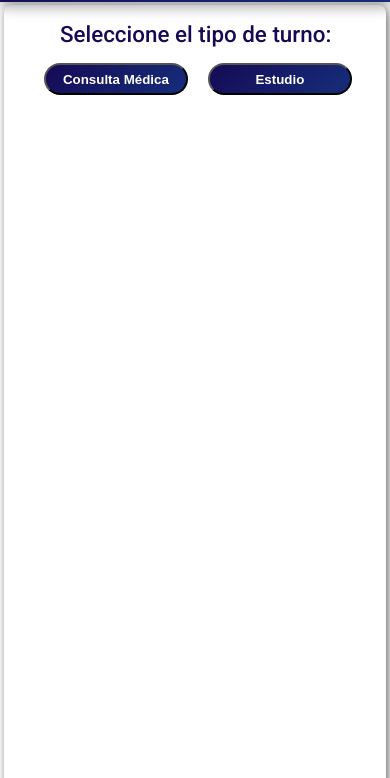
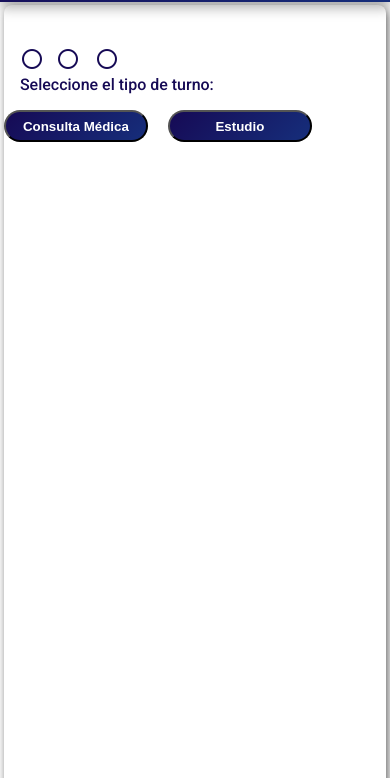
Before and after one commit to DieEmaContreras/Visualizacion-e-Interfaces, a plain HTML site: page Maquetado Interfaces/Primeras Aproximaciones/solicitudTurno.html in a window 390 px wide. Shown: the part 66-844 px from the top of the page. Drawn offline with nearby package versions, Linux system fonts and the light colour scheme.

Commit message:
mas cambios

```diff
--- a/Maquetado Interfaces/Primeras Aproximaciones/solicitudTurno.html
+++ b/Maquetado Interfaces/Primeras Aproximaciones/solicitudTurno.html
@@ -14,7 +14,7 @@
         href="https://fonts.googleapis.com/css2?family=Roboto:ital,wght@0,100;0,300;0,400;0,500;0,700;0,900;1,100;1,300;1,400;1,500;1,700;1,900&display=swap"
         rel="stylesheet">
     <link rel="stylesheet" href="https://cdnjs.cloudflare.com/ajax/libs/font-awesome/5.15.4/css/all.min.css">
-
+    <link rel="stylesheet" href="https://fonts.googleapis.com/css2?family=Material+Symbols+Outlined:opsz,wght,FILL,GRAD@20..48,100..700,0..1,-50..200&icon_names=radio_button_unchecked" />
 </head>
 
 <body>
@@ -79,6 +79,15 @@
             <article class="box-turnos-article">
 
                 <div id="step1" class="step active">
+                    <span class="material-symbols-outlined relleno">
+                        radio_button_unchecked
+                    </span>
+                    <span class="material-symbols-outlined">
+                        radio_button_unchecked
+                    </span>
+                    <span class="material-symbols-outlined">
+                        radio_button_unchecked
+                    </span>
                     <h2 class="primerPaso">Seleccione el tipo de turno:</h2>
                     <button onclick="selectOption('consulta')" class="button" id="BotonCM">Consulta Médica</button>
                     <button onclick="selectOption('estudio')" class="button">Estudio</button>
@@ -91,6 +100,15 @@
                         <i class="fa fa-arrow-left"></i>
                         <span>Volver</span>
                     </button>
+                    <span class="material-symbols-outlined relleno">
+                        radio_button_unchecked
+                    </span>
+                    <span class="material-symbols-outlined relleno">
+                        radio_button_unchecked
+                    </span>
+                    <span class="material-symbols-outlined">
+                        radio_button_unchecked
+                    </span>
                     <h2 id="searchTitle"></h2>
                     <input list="optionsList" id="searchInput" placeholder="Escriba aquí..."
                         onchange="handleDatalistSelection()">
@@ -104,6 +122,15 @@
                         <i class="fa fa-arrow-left"></i>
                         <span>Volver</span>
                     </button>
+                    <span class="material-symbols-outlined relleno">
+                        radio_button_unchecked
+                    </span>
+                    <span class="material-symbols-outlined relleno">
+                        radio_button_unchecked
+                    </span>
+                    <span class="material-symbols-outlined relleno">
+                        radio_button_unchecked
+                    </span>
                     <h2>Turnos disponibles:</h2>
                     <div id="turnosContainer"></div>
                 </div>
@@ -119,6 +146,10 @@
                 </div>
                 <!-- Confirmación -->
                 <div id="confirmation" class="step">
+                    <button class="back-button" onclick="goBack('step3')">
+                        <i class="fa fa-arrow-left"></i>
+                        <span>Volver</span>
+                    </button>
                     <h2 id="confirmationMessage">Resumen del turno</h2>
                     <div id="turnoSummary" class="summary-card">
                         <!-- El resumen del turno se genera dinámicamente -->
--- a/Maquetado Interfaces/Primeras Aproximaciones/turnos.css
+++ b/Maquetado Interfaces/Primeras Aproximaciones/turnos.css
@@ -240,11 +240,11 @@ body {
   background: none;
   border: none;
   color: #160a55;
-  /* Azul como el botón "Entendido" */
-  font-size: 20px;
+  font-size: 1rem;
   cursor: pointer;
   display: flex;
   align-items: center;
+  margin-bottom: 1.5rem;
 }
 
 .back-button:hover {
@@ -309,9 +309,32 @@ body {
 }
 
 #searchInput {
+  margin-top: 0.2rem;
   width: 20rem;
+  height: 1.3rem;
 }
 
+.material-symbols-outlined {
+  font-variation-settings:
+  'wght' 400,
+  'GRAD' 0,
+  'opsz' 24;
+  color: #160a55;
+  margin-right: 0.7rem;
+}
+
+.material-symbols-outlined.relleno {
+  font-variation-settings:
+    'FILL' 1, /* Relleno */
+    'wght' 400,
+    'GRAD' 0,
+    'opsz' 24;
+    margin-right: 0.5rem;
+}
+
+#step1 {
+  margin-top: 2.7rem;
+}
 
 
 @media screen and (max-width: 800px) {
@@ -426,4 +449,18 @@ body {
   #searchInput {
     width: 14rem;
   }
+
+  .primerPaso {
+    font-size: medium;
+  }
+
+  .cajas h2 {
+    font-size: medium;
+  }
+
+  #step1 {
+    margin-top: 1.6rem;
+    margin-left: 0rem;
+  }
+
 }
```
